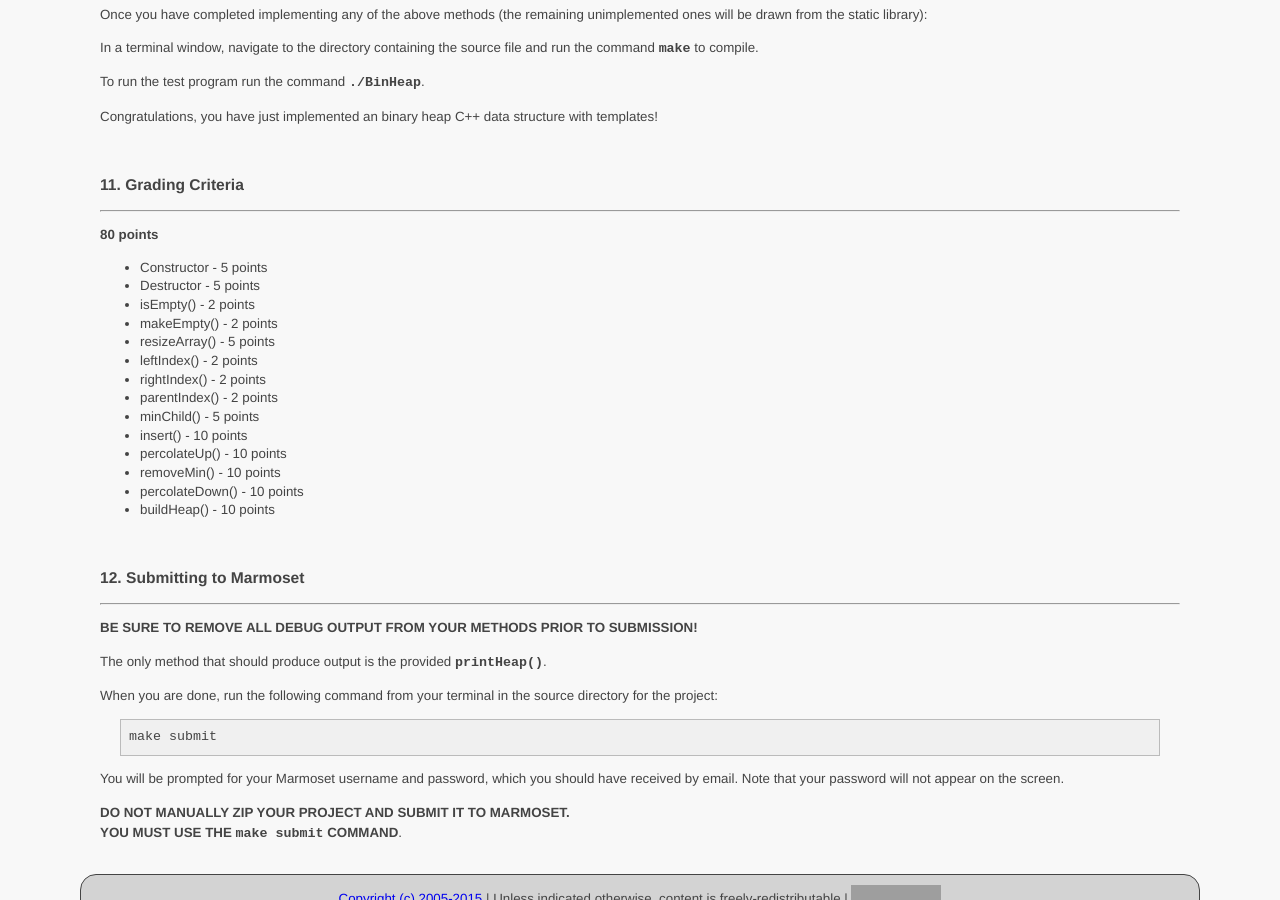
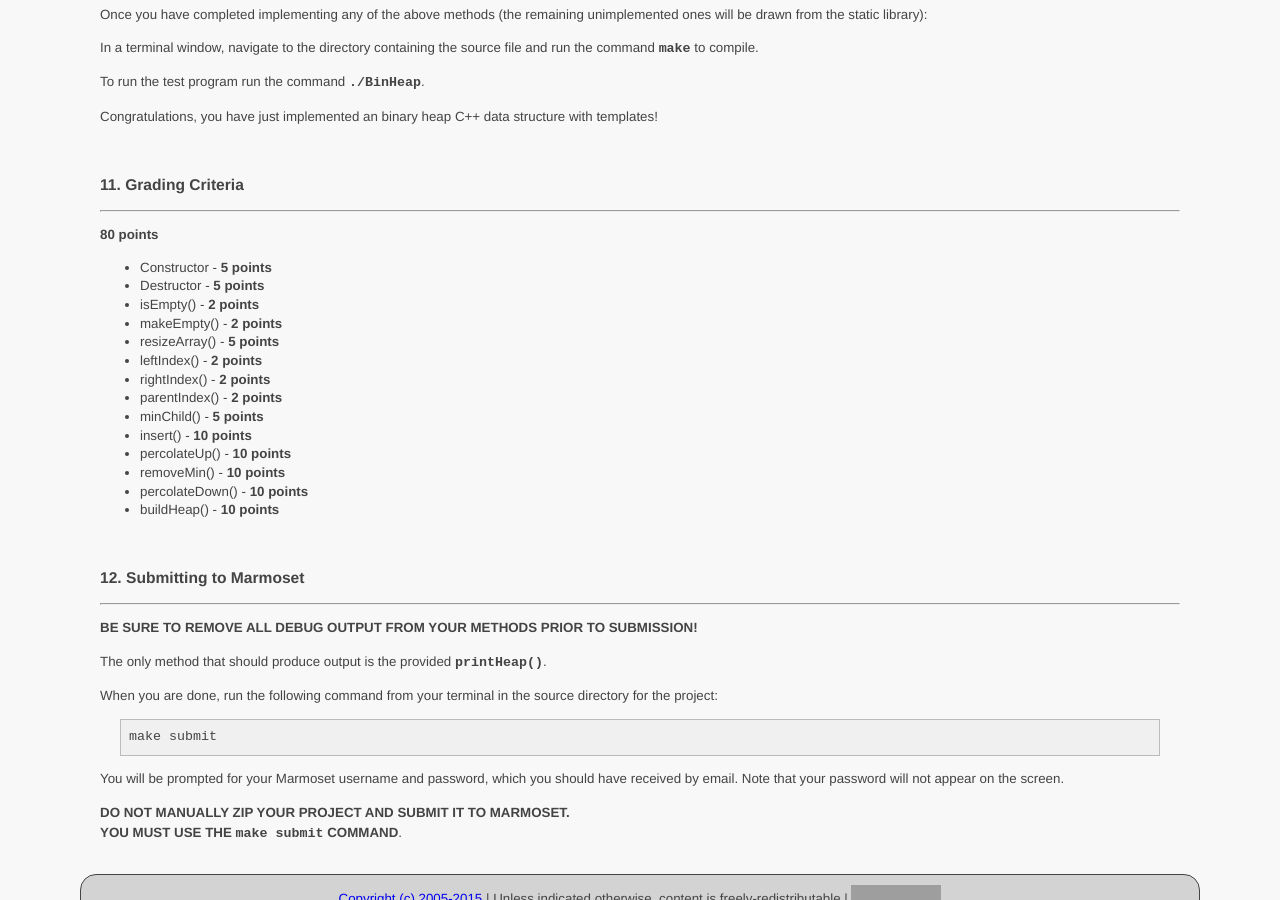
Before and after one commit to ycpcs/cs350-fall2015, a Jekyll site: the page built from assign/assign07.md, in a window 1280 px wide and 900 px high, scrolled down 3632 px. Built offline with Jekyll 4.4.1, drawn with Linux system fonts in a browser that asks for light colours; Markdown is read by kramdown in place of the engine named in the settings; grey boxes are pictures that could not be loaded.

```diff
--- a/assign/assign07.md
+++ b/assign/assign07.md
@@ -203,20 +203,20 @@ Congratulations, you have just implemented an binary heap C++ data structure wit
 
 **80 points**
 
-* Constructor - 5 points
-* Destructor - 5 points
-* isEmpty() - 2 points
-* makeEmpty() - 2 points
-* resizeArray() - 5 points
-* leftIndex() - 2 points
-* rightIndex() - 2 points
-* parentIndex() - 2 points
-* minChild() - 5 points
-* insert() - 10 points
-* percolateUp() - 10 points
-* removeMin() - 10 points
-* percolateDown() - 10 points
-* buildHeap() - 10 points
+* Constructor - **5 points**
+* Destructor - **5 points**
+* isEmpty() - **2 points**
+* makeEmpty() - **2 points**
+* resizeArray() - **5 points**
+* leftIndex() - **2 points**
+* rightIndex() - **2 points**
+* parentIndex() - **2 points**
+* minChild() - **5 points**
+* insert() - **10 points**
+* percolateUp() - **10 points**
+* removeMin() - **10 points**
+* percolateDown() - **10 points**
+* buildHeap() - **10 points**
 
 
 
```
